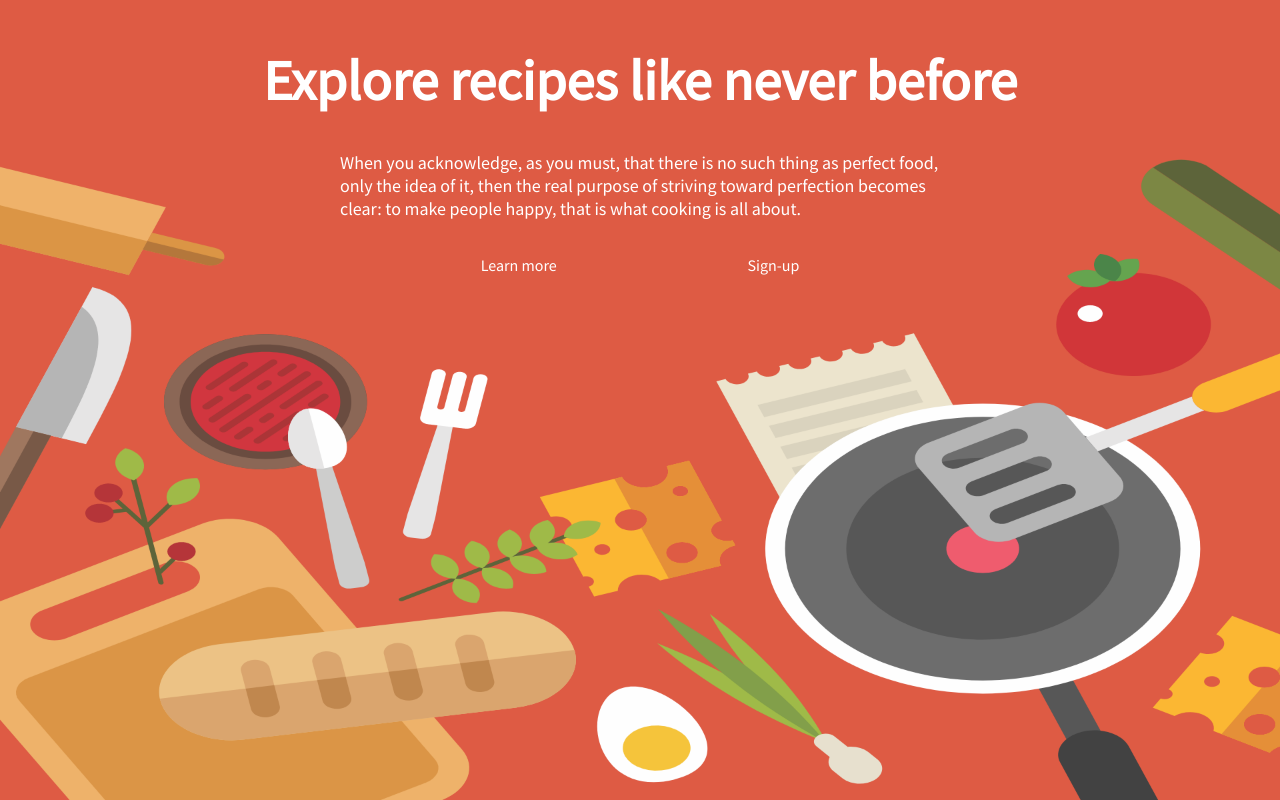
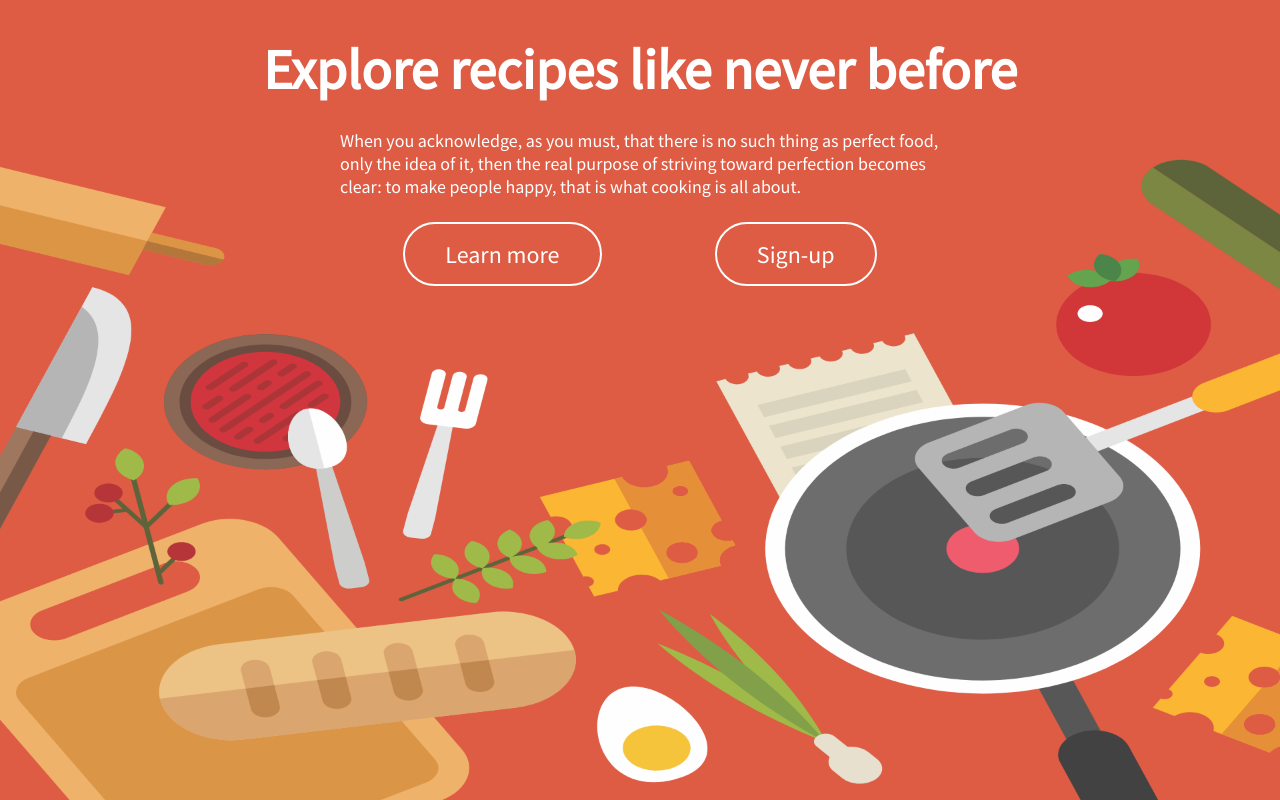
Before and after one commit to MidnightJabber/foodie-ui, a React app: page / in a window 1280 px wide. Built offline with nearby package versions, Linux system fonts and the light colour scheme; the HTML template or start-up script is replaced by a standard one; what reduxsauce, seamless-immutable would draw is missing.

Commit message:
Add Dashboard Route to the App (#24)
resolves #21

```diff
--- a/src/base.scss
+++ b/src/base.scss
@@ -2,22 +2,13 @@
 html {
     width: 100%;
     height: 100%;
+
     body {
         width: 100%;
         height: 100%;
         margin: 0;
         font-family: 'Source Sans Pro', sans-serif;
         color: black;
-
-        a {
-            color: black;
-            text-decoration: none;
-
-            &:visited {
-                color: black;
-                text-decoration: none;
-            }
-        }
 
         #content {
             width: 100%;
@@ -29,4 +20,14 @@ html {
             }
         }
     }
+
+    a {
+        color: black;
+        text-decoration: none;
+
+        &:visited {
+            color: black;
+            text-decoration: none;
+        }
+    }
 }
--- a/src/components/App.jsx
+++ b/src/components/App.jsx
@@ -1,10 +1,15 @@
 import React from 'react';
+import { Route, Switch } from 'react-router-dom';
+
+import Dashboard from 'components/Dashboard/Dashboard';
 import Landing from 'components/Landing/Landing';
-// import { Route, Link } from 'react-router-dom';
 
 const App = () => (
   <div className="app-container">
-    <Landing />
+    <Switch>
+      <Route path="/dashboard" component={Dashboard} />
+      <Route path="/" component={Landing} />
+    </Switch>
   </div>
 );
 
--- /dev/null
+++ b/src/components/Dashboard/Dashboard.jsx
@@ -0,0 +1,7 @@
+import React from 'react';
+
+const Dashboard = () => (
+  <div className="dashboard" />
+);
+
+export default Dashboard;
--- a/src/components/SimpleButton/SimpleButton.jsx
+++ b/src/components/SimpleButton/SimpleButton.jsx
@@ -12,11 +12,9 @@ class SimpleButton extends Component {
 
   render() {
     return (
-      <div className="simplebutton">
-        <div className="simplebutton-title">
-          { this.props.title }
-        </div>
-      </div>
+      <a href="https://gph.is/1sD7JH3" className="simplebutton">
+        { this.props.title }
+      </a>
     );
   }
 }
```
